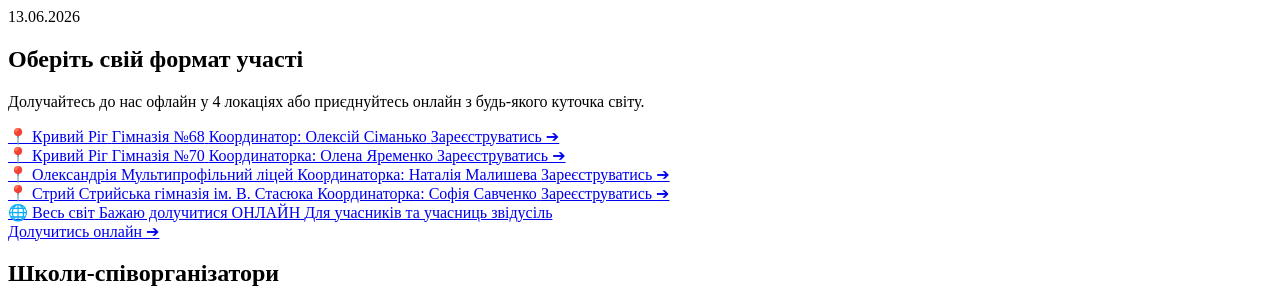
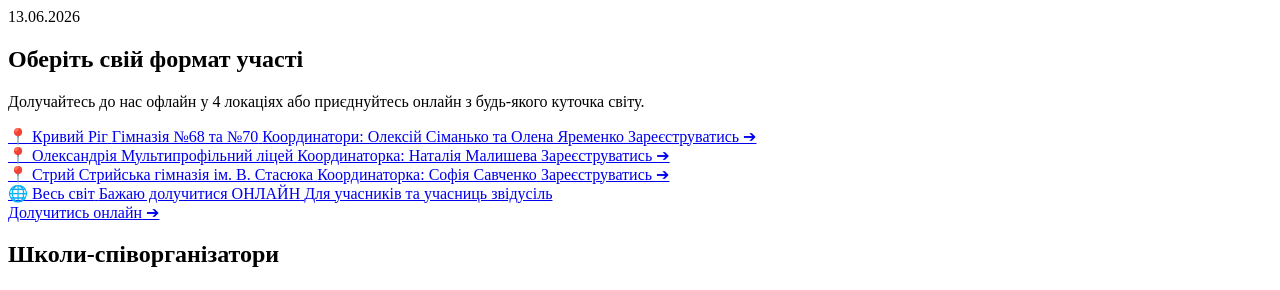
Before and after one commit to esolokka/edcamp-kros, a website built with Vite: page index.html in a window 1280 px wide. Shown: the part 920-1210 px from the top of the page. Built offline with nearby package versions, Linux system fonts and the light colour scheme.

Commit message:
Update index.html

```diff
--- a/index.html
+++ b/index.html
@@ -78,16 +78,8 @@
                     <a href="https://forms.gle/FbAyXrWW2rPqkcUy9" class="btn btn-card btn-blue btn-offline" target="_blank">
                         <div class="btn-card-bg"></div>
                         <span class="btn-location">📍 Кривий Ріг</span>
-                        <span class="btn-title">Гімназія №68</span>
-                        <span class="btn-coordinator">Координатор: Олексій Сіманько</span>
-                        <span class="btn-action">Зареєструватись ➔</span>
-                    </a>
-                    <a href="https://forms.gle/FbAyXrWW2rPqkcUy9" class="btn btn-card btn-blue btn-offline"
-                        target="_blank">
-                        <div class="btn-card-bg"></div>
-                        <span class="btn-location">📍 Кривий Ріг</span>
-                        <span class="btn-title">Гімназія №70</span>
-                        <span class="btn-coordinator">Координаторка: Олена Яременко</span>
+                        <span class="btn-title">Гімназія №68 та №70</span>
+                        <span class="btn-coordinator">Координатори: Олексій Сіманько та Олена Яременко</span>
                         <span class="btn-action">Зареєструватись ➔</span>
                     </a>
                     <a href="https://forms.gle/WQNreQnxFXhUodTF7" class="btn btn-card btn-blue btn-offline" target="_blank">
```
